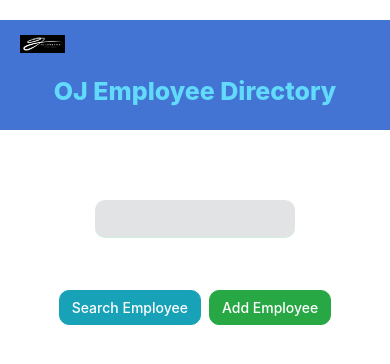
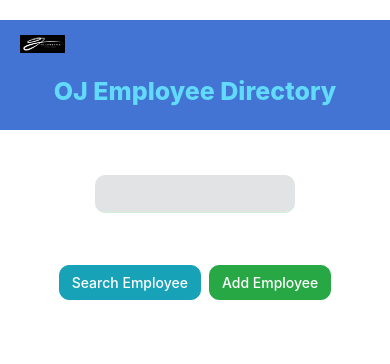
Before and after one commit to fahad-zakir/Firebase-React-Employee-Directory, a React (Create React App) app: page / in a window 390 px wide. Shown: the top 364 px of the page. Built offline with nearby package versions, Linux system fonts and the light colour scheme; no server answers; the database is empty.

Commit message:
updated-css

```diff
--- a/src/App.css
+++ b/src/App.css
@@ -121,7 +121,7 @@ td:not(:last-child) {
      background-color: #e2e3e5;
      border: 0;
      border-radius: 10px;
-     margin-top: 110px;
+     margin-top: 70px;
      border-bottom: solid 1px #cef1d7;
      width: 390px;
      color: #000000;
@@ -248,7 +248,7 @@ td:not(:last-child) {
 }
  @media only screen and (max-width : 550px) {
      .search--input {
-         margin-top: 70px;
+         margin-top: 45px;
     }
      .employeeListDb {
          margin-top: 7%;
```
